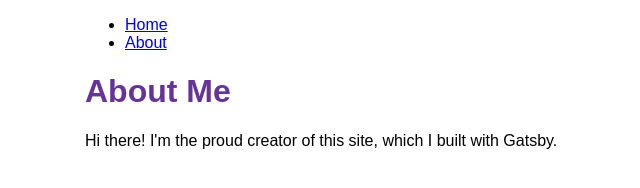
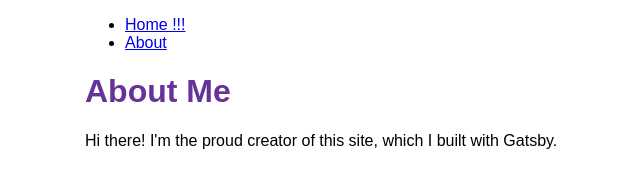
Before and after one commit to alinaMihai/my-gatsby-site, a Gatsby site: page /about in a window 1280 px wide. Shown: the full height of the page, 305-945 px from the left. Built offline with nearby package versions, Linux system fonts and the light colour scheme; Gatsby itself is replaced by a stand-in of ours.

Commit message:
test incremental build

```diff
--- a/src/components/layout.js
+++ b/src/components/layout.js
@@ -16,7 +16,7 @@ const Layout = ({ pageTitle, children }) => {
         <ul className={navLinks}>
           <li className={navLinkItem}>
             <Link to="/" className={navLinkText}>
-              Home
+              Home !!!
             </Link>
           </li>
           <li className={navLinkItem}>
```
